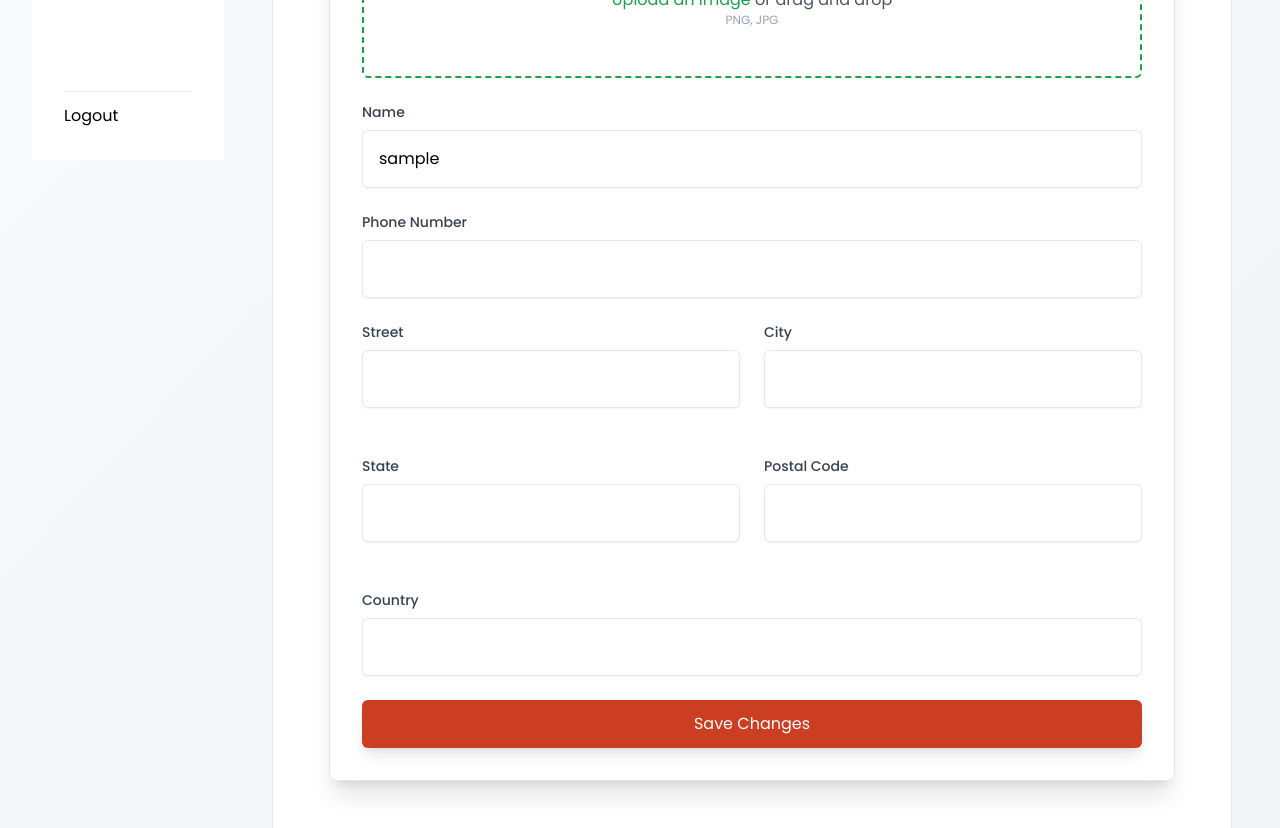
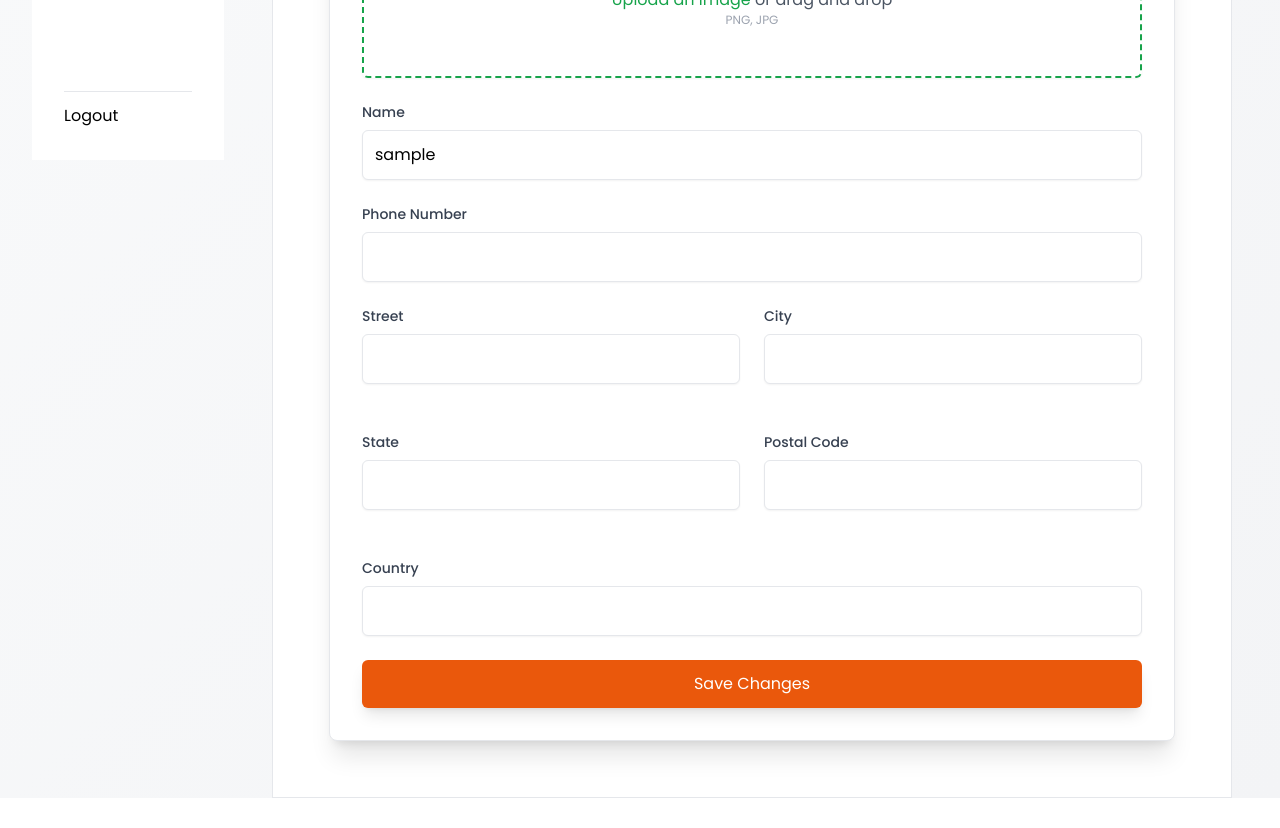
Before and after one commit to monickamagesh/sambhaar_mern, a React (Vite) app in the folder frontend/: page /dashboard/profile in a window 1280 px wide. Shown: the part 600-1428 px from the top of the page. After the commit the page ends 1398 px from the top, so only its background shows below. Built offline with nearby package versions, Linux system fonts and the light colour scheme; sample sign-in values are in the browser's storage.

Commit message:
Css changes

```diff
--- a/frontend/src/App.css
+++ b/frontend/src/App.css
@@ -1,8 +1,8 @@
 @import url("https://fonts.googleapis.com/css2?family=Playfair+Display:wght@600;800&family=Poppins:wght@400;500;600;700&display=swap");
 
 :root {
-  --primary-color: rgb(203, 62, 34);
-  --primary-color-dark: #cf2300 ;
+  --primary-color: #ea580c ;
+  --primary-color-dark: #d64b00 ;
   --primary-color-light: #f4e5ec;
   --text-dark: #0f172a;
   --text-light: #64748b;
--- a/frontend/src/pages/dashboard/admin/addProduct/AddProduct.jsx
+++ b/frontend/src/pages/dashboard/admin/addProduct/AddProduct.jsx
@@ -261,6 +261,7 @@ const AddProduct = () => {
     price: "",
     oldPrice: "",
     description: "",
+    gst: ""
   });
   const [image, setImage] = useState("");
 
@@ -292,7 +293,8 @@ const AddProduct = () => {
       !product.category ||
       !product.price ||
       !product.description ||
-      !product.brand
+      !product.brand ||
+      !product.gst
     ) {
       alert("Please fill all the required fields");
       return;
@@ -309,6 +311,7 @@ const AddProduct = () => {
         price: "",
         description: "",
         oldPrice: "",
+        gst: ""
       });
       setImage("");
       navigate("/shop");
@@ -379,7 +382,16 @@ const AddProduct = () => {
           name="oldPrice"
           type="number"
           placeholder="Ex: 200"
-          value={product.price}
+          value={product.oldPrice}
+          onChange={handleChange}
+        />
+
+        <TextInput
+          label="GST"
+          name="gst"
+          type="gst"
+          placeholder="Ex: 10%"
+          value={product.gst}
           onChange={handleChange}
         />
 
@@ -393,7 +405,7 @@ const AddProduct = () => {
           <textarea
             name="description"
             id="description"
-            className="add-product-InputCSS h-40"
+            className="mt-2 p-3 w-full border rounded-md shadow-sm focus:outline-none focus:ring-1 focus:ring-orange-500 h-40"
             value={product.description}
             placeholder="Write a product description"
             onChange={handleChange}
--- a/frontend/src/pages/dashboard/admin/addProduct/SelectInput.jsx
+++ b/frontend/src/pages/dashboard/admin/addProduct/SelectInput.jsx
@@ -7,7 +7,7 @@ const SelectInput = ({ label, name, value, onChange, options }) => {
             <select name={name} id={name}
             value={value}
             onChange={onChange}
-            className='add-product-InputCSS'
+            className='mt-2 p-3 w-full border rounded-md shadow-sm focus:outline-none focus:ring-1 focus:ring-orange-500'
             >
                 {
                     options.map((option, index) => (
--- a/frontend/src/pages/dashboard/admin/addProduct/TextInput.jsx
+++ b/frontend/src/pages/dashboard/admin/addProduct/TextInput.jsx
@@ -7,7 +7,7 @@ const TextInput = ({label, name, value, onChange, type="text", placeholder}) =>
         <input type={type} name={name} id={name} placeholder={placeholder}
         value={value}
         onChange={onChange}
-        className='add-product-InputCSS'
+        className=' mt-2 p-3 w-full border rounded-md shadow-sm focus:outline-none focus:ring-1 focus:ring-orange-500'
         />
 
     </div>
--- a/frontend/src/pages/dashboard/admin/dashboard/AdminStatsChart.jsx
+++ b/frontend/src/pages/dashboard/admin/dashboard/AdminStatsChart.jsx
@@ -14,8 +14,8 @@ const AdminStatsChart = ({ stats }) => {
           stats?.totalReviews,
           stats?.totalUsers,
         ],
-        backgroundColor: ["#E4003A", "#EB5B00", "#ffc233", " #ffff99"],
-        hoverBackgroundColor: ["#ff3366", "#ff8133", "#ffd980", "#ffffcc"],
+        backgroundColor: ["#FF4C4C", "#FFB22C", "#FFDE4D", " #F3FEB8"],
+        hoverBackgroundColor: ["#ff1a1a", "#ffa200", "#ffd51a", "#effd9b"],
       },
     ],
   };
--- a/frontend/src/pages/dashboard/user/UserProfile.jsx
+++ b/frontend/src/pages/dashboard/user/UserProfile.jsx
@@ -138,7 +138,7 @@ const UserProfile = () => {
               name="username"
               value={formData?.username}
               onChange={handleChange}
-              className="mt-2 p-4 w-full border rounded-md shadow-sm focus:outline-none focus:ring-2 focus:ring-blue-500"
+              className="mt-2 p-3 w-full border rounded-md shadow-sm focus:outline-none focus:ring-1 focus:ring-orange-500"
               required
             />
           </div>
@@ -152,7 +152,7 @@ const UserProfile = () => {
               name="phoneNumber"
               value={formData?.phoneNumber}
               onChange={handleChange}
-              className="mt-2 p-4 w-full border rounded-md shadow-sm focus:outline-none focus:ring-2 focus:ring-blue-500"
+              className="mt-2 p-3 w-full border rounded-md shadow-sm focus:outline-none focus:ring-1 focus:ring-orange-500"
             />
           </div>
 
@@ -167,7 +167,7 @@ const UserProfile = () => {
                 name="address.street"
                 value={formData?.address.street}
                 onChange={handleChange}
-                className="mt-2 p-4 w-full border rounded-md shadow-sm focus:outline-none focus:ring-2 focus:ring-blue-500"
+                className="mt-2 p-3 w-full border rounded-md shadow-sm focus:outline-none focus:ring-1 focus:ring-orange-500"
               />
             </div>
             <div className="mb-6">
@@ -179,7 +179,7 @@ const UserProfile = () => {
                 name="address.city"
                 value={formData?.address.city}
                 onChange={handleChange}
-                className="mt-2 p-4 w-full border rounded-md shadow-sm focus:outline-none focus:ring-2 focus:ring-blue-500"
+                className="mt-2 p-3 w-full border rounded-md shadow-sm focus:outline-none focus:ring-1 focus:ring-orange-500"
               />
             </div>
             <div className="mb-6">
@@ -191,7 +191,7 @@ const UserProfile = () => {
                 name="address.state"
                 value={formData?.address.state}
                 onChange={handleChange}
-                className="mt-2 p-4 w-full border rounded-md shadow-sm focus:outline-none focus:ring-2 focus:ring-blue-500"
+                className="mt-2 p-3 w-full border rounded-md shadow-sm focus:outline-none focus:ring-1 focus:ring-orange-500"
               />
             </div>
             <div className="mb-6">
@@ -203,7 +203,7 @@ const UserProfile = () => {
                 name="address.postalCode"
                 value={formData?.address.postalCode}
                 onChange={handleChange}
-                className="mt-2 p-4 w-full border rounded-md shadow-sm focus:outline-none focus:ring-2 focus:ring-blue-500"
+                className="mt-2 p-3 w-full border rounded-md shadow-sm focus:outline-none focus:ring-1 focus:ring-orange-500"
               />
             </div>
           </div>
@@ -216,12 +216,12 @@ const UserProfile = () => {
               name="address.country"
               value={formData?.address.country}
               onChange={handleChange}
-              className="mt-2 p-4 w-full border rounded-md shadow-sm focus:outline-none focus:ring-2 focus:ring-blue-500"
+              className="mt-2 p-3 w-full border rounded-md shadow-sm focus:outline-none focus:ring-1 focus:ring-orange-500"
             />
           </div>
           <button
             type="submit"
-            className={`mt-4 w-full bg-primary text-white py-3 px-4 rounded-md shadow-lg transition-all duration-300 ${
+            className={`mt-4 w-full bg-orange-600 text-white py-3 px-4 rounded-md shadow-lg transition-all duration-300 ${
               isLoading ? "opacity-50 cursor-not-allowed" : ""
             }`}
             disabled={isLoading}
--- a/frontend/tailwind.config.js
+++ b/frontend/tailwind.config.js
@@ -12,8 +12,8 @@ export default {
         'custom-900': '900px',
       },
       colors: {
-        'primary': '#cb3e22',
-        'primary-dark': "#cf2300",
+        'primary': '#ea580c',
+        'primary-dark': "#d64b00",
         'primary-light': '#f4e5ec',
         'text-dark': '#0f172a',
         'text-light': '#64748b',
```
Also changed, not shown: 1 other file (tests, documents, lock files or other folders).
